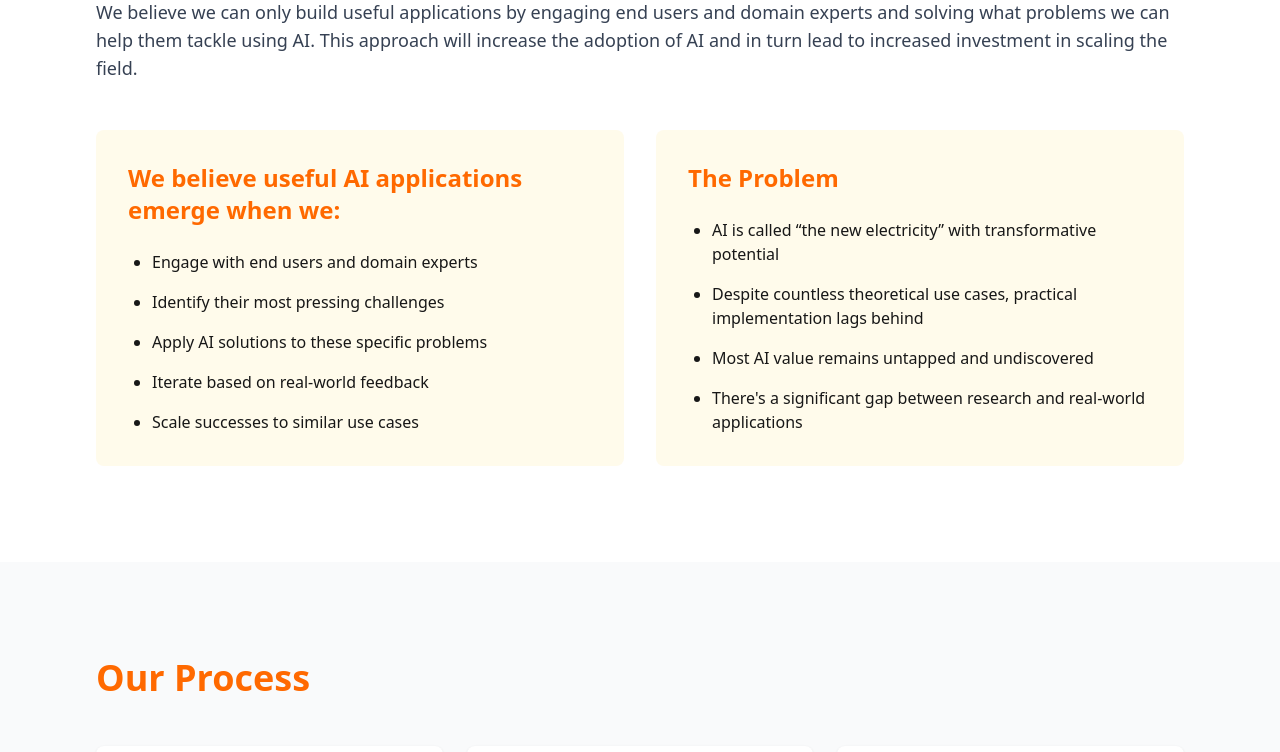
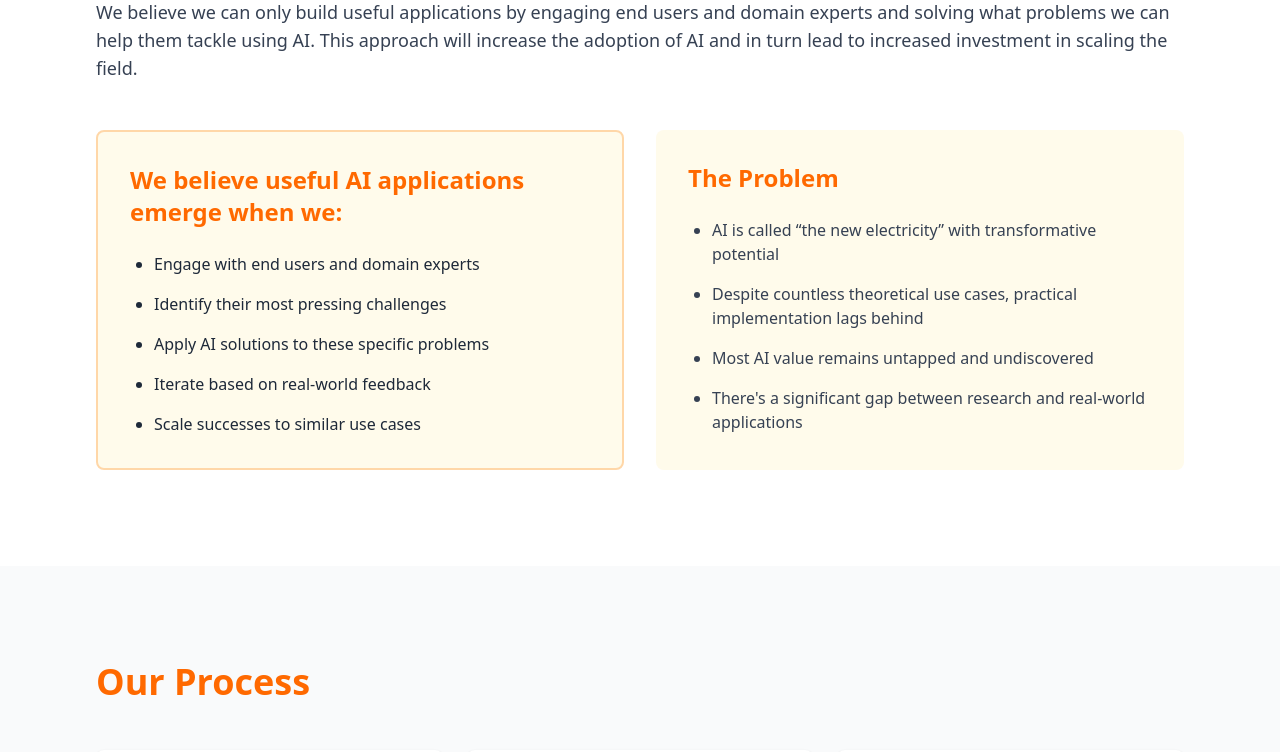
Before and after one commit to rubanzasilva/ff-web-claude, a Next.js app: page / in a window 1280 px wide. Shown: the part 1760-2512 px from the top of the page. Built offline with nearby package versions, Linux system fonts and the light colour scheme.

Commit message:
adding contact to footer, our approach changes

```diff
--- a/src/components/Approach.tsx
+++ b/src/components/Approach.tsx
@@ -1,7 +1,6 @@
-// src/components/Approach.tsx
-import { FC } from 'react';
+import React from 'react';
 
-const Approach: FC = () => {
+const ApproachSection = () => {
   return (
     <section id="approach" className="py-16 md:py-24 bg-white">
       <div className="container mx-auto px-4 md:px-8 max-w-6xl">
@@ -28,9 +27,9 @@ const Approach: FC = () => {
         </div>
 
         <div className="grid md:grid-cols-2 gap-8">
-          <div className="bg-amber-50 p-8 rounded-lg">
+          <div className="bg-amber-50 p-8 rounded-lg border-2 border-orange-200">
             <h3 className="text-2xl font-bold text-orange-500 mb-6">We believe useful AI applications emerge when we:</h3>
-            <ul className="list-disc pl-6 space-y-4">
+            <ul className="list-disc pl-6 space-y-4 text-gray-800 font-medium">
               <li>Engage with end users and domain experts</li>
               <li>Identify their most pressing challenges</li>
               <li>Apply AI solutions to these specific problems</li>
@@ -41,7 +40,7 @@ const Approach: FC = () => {
 
           <div className="bg-amber-50 p-8 rounded-lg">
             <h3 className="text-2xl font-bold text-orange-500 mb-6">The Problem</h3>
-            <ul className="list-disc pl-6 space-y-4">
+            <ul className="list-disc pl-6 space-y-4 text-gray-700">
               <li>AI is called &ldquo;the new electricity&rdquo; with transformative potential</li>
               <li>Despite countless theoretical use cases, practical implementation lags behind</li>
               <li>Most AI value remains untapped and undiscovered</li>
@@ -54,4 +53,4 @@ const Approach: FC = () => {
   );
 };
 
-export default Approach;
+export default ApproachSection;
--- a/src/components/Footer.tsx
+++ b/src/components/Footer.tsx
@@ -23,6 +23,11 @@ const Footer: FC = () => {
                 <a href="mailto:suppport@flexiblefunctions.com" className="hover:text-orange-400 transition-colors">
                   suppport@flexiblefunctions.com
                 </a>
+              </li>
+              <li>
+                <p>
+                  +256 768 320 199
+                </p>
               </li>
 
             </ul>
```
